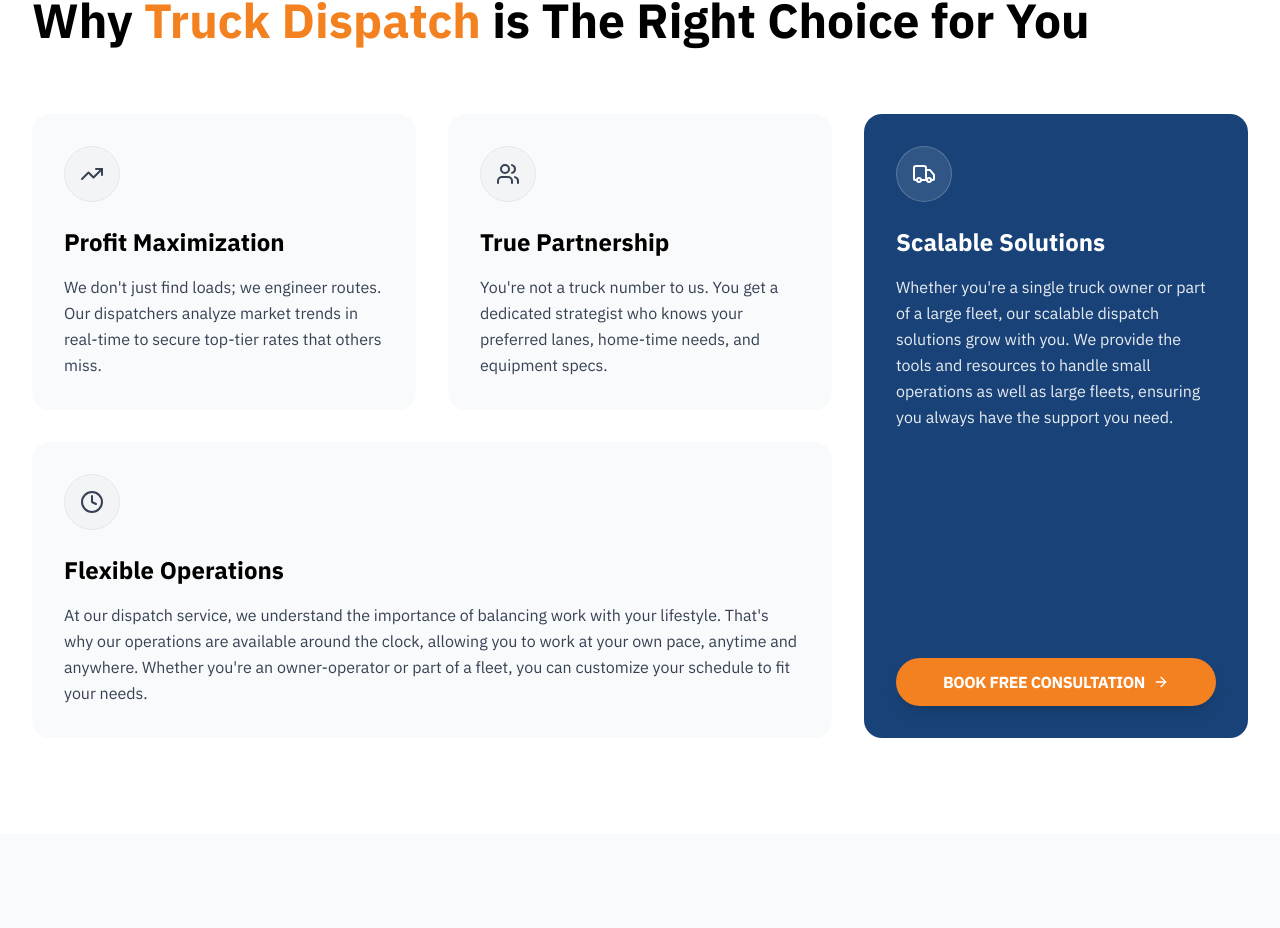
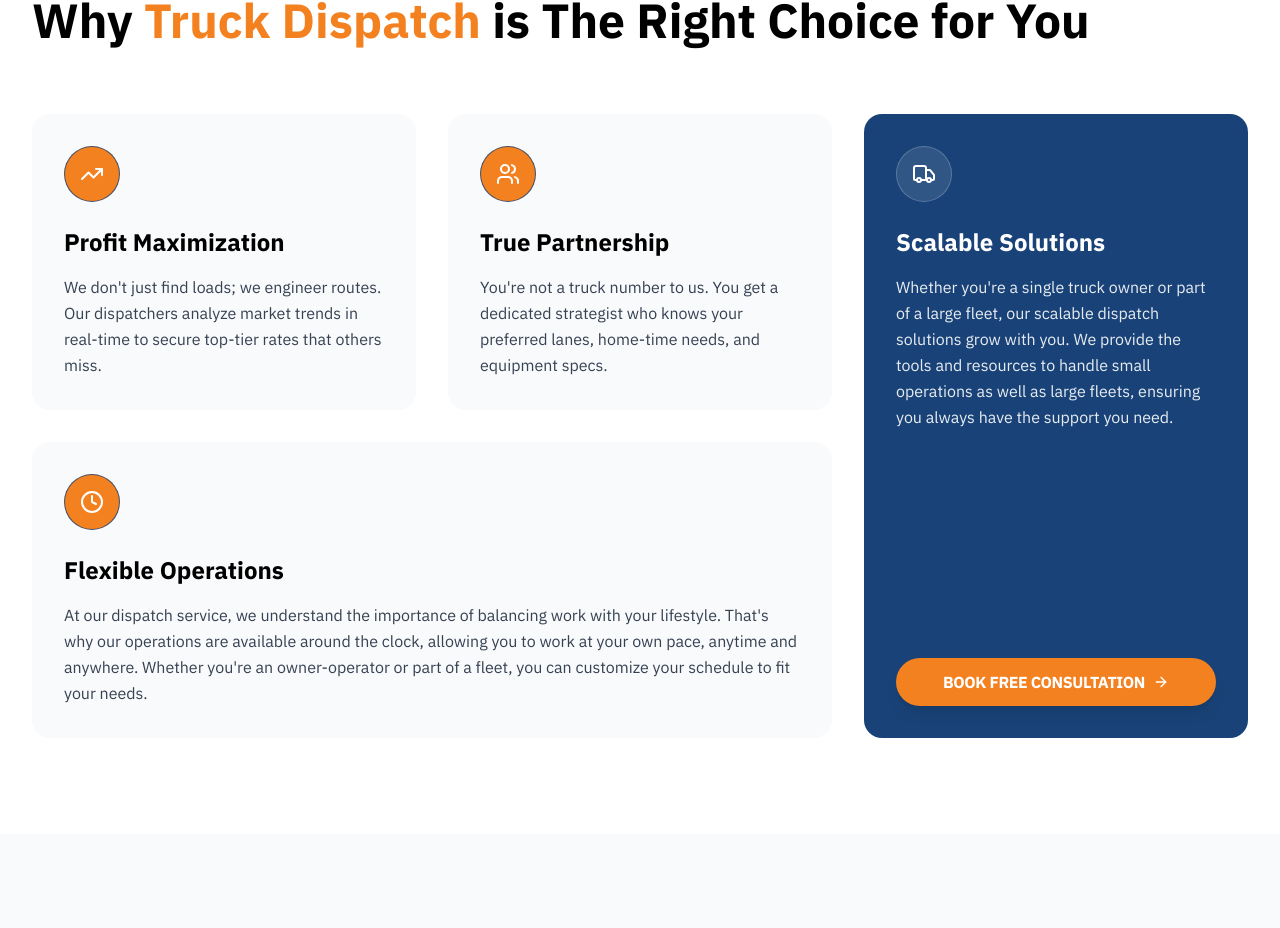
Before and after one commit to codebyshoaib/grow-trucking, a Next.js app in the folder frontend/: page / in a window 1280 px wide. Shown: the part 3701-4629 px from the top of the page. Built offline with nearby package versions, Linux system fonts and the light colour scheme; no server answers.

Commit message:
makes icon visibility better on why choose us section

```diff
--- a/frontend/components/pages/homepage/WhyChooseUs.tsx
+++ b/frontend/components/pages/homepage/WhyChooseUs.tsx
@@ -61,7 +61,7 @@ export default function WhyChooseUs() {
                                     className="bg-gray-50 rounded-2xl p-6 lg:p-8 flex flex-col"
                                 >
                                     {/* Icon */}
-                                    <div className="w-14 h-14 rounded-full bg-gray-100 border border-gray-200 flex items-center justify-center mb-6 text-gray-700">
+                                    <div className="w-14 h-14 rounded-full bg-primary border border-secondary/80 flex items-center justify-center mb-6 text-white">
                                         {reason.icon}
                                     </div>
 
@@ -81,7 +81,7 @@ export default function WhyChooseUs() {
                         {/* Third Card - Full Width */}
                         <div className="bg-gray-50 rounded-2xl p-6 lg:p-8 flex flex-col">
                             {/* Icon */}
-                            <div className="w-14 h-14 rounded-full bg-gray-100 border border-gray-200 flex items-center justify-center mb-6 text-gray-700">
+                            <div className="w-14 h-14 rounded-full bg-primary border border-secondary/80 flex items-center justify-center mb-6 text-white">
                                 {thirdReason.icon}
                             </div>
 
```
